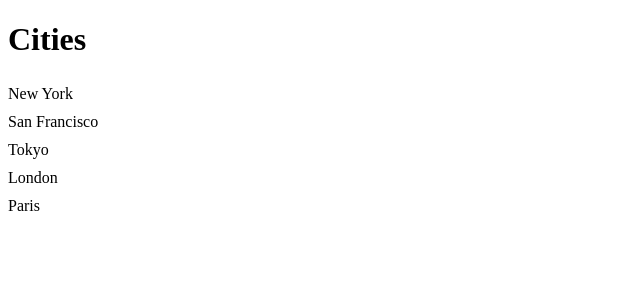
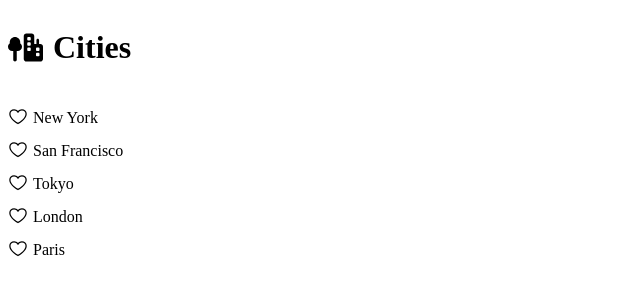
Before and after one commit to Piyush9724/LearningReact, a React (Vite) app: page / in a window 1280 px wide. Shown: the top 300 px of the page, without its empty margins (0-640 px from the left). Built offline with nearby package versions, Linux system fonts and the light colour scheme.

Commit message:
Add Like Component

```diff
--- a/package.json
+++ b/package.json
@@ -12,6 +12,7 @@
     "bootstrap": "^5.2.3",
     "react": "^18.2.0",
     "react-dom": "^18.2.0",
+    "react-icons": "^5.4.0",
     "styled-components": "^6.1.13"
   },
   "devDependencies": {
--- /dev/null
+++ b/src/components/Like/Like.tsx
@@ -0,0 +1,18 @@
+import { useState } from "react";
+import { PiHeart, PiHeartFill } from "react-icons/pi";
+
+function Like() {
+  const [isLiked, setIsLiked] = useState(false);
+
+  const handleClick = () => {
+    setIsLiked((prev) => !prev);
+  };
+
+  return (
+    <div onClick={handleClick} style={{cursor:'pointer'}}>
+        {isLiked ? <PiHeartFill size={20} color="red"/>: <PiHeart size={20}/>}
+    </div>
+  );
+}
+
+export default Like;
--- /dev/null
+++ b/src/components/Like/index.ts
@@ -0,0 +1,3 @@
+import Like from './Like';
+
+export default Like;
--- a/src/components/ListGroup/ListGroup.tsx
+++ b/src/components/ListGroup/ListGroup.tsx
@@ -2,6 +2,8 @@
 import { useState } from "react";
 import styles from "./ListGroup.module.css";
 import styled from "styled-components";
+import { FaTreeCity } from "react-icons/fa6";
+import Like from "../Like";
 
 const List = styled.ul`
   list-style: none;
@@ -12,9 +14,18 @@ interface ListItemProps {
   active: boolean;
 }
 
+const ListItemContainer = styled.div`
+  display: flex;
+  align-items: center;
+  margin: 5px 0;
+`;
+
 const ListItem = styled.li<ListItemProps>`
   padding: 5px 0;
   background: ${(props) => (props.active ? "pink" : "none")};
+  cursor: pointer;
+  flex: 1;
+  margin-left: 5px;
 `;
 
 interface ListGroupProps {
@@ -41,9 +52,18 @@ function ListGroup({ items, headings, onSelectItem }: ListGroupProps) {
   const message = items.length === 0 && <p>No items found</p>;
   //const handleClick = (event: MouseEvent) => { console.log(event) };
 
+  const HeaderContainer = styled.div`
+    display: flex;
+    align-items: center;
+  `;
+
   return (
     <>
-      <h1>{headings}</h1>
+      <HeaderContainer>
+        <FaTreeCity size={35} />
+        <h1 style={{ marginLeft: "10px" }}>{headings}</h1>
+      </HeaderContainer>
+
       {/* {items.length === 0 ? <p>No items found</p> : null} */}
       {message}
       {
@@ -68,6 +88,8 @@ function ListGroup({ items, headings, onSelectItem }: ListGroupProps) {
       </ul> */
         <List>
           {items.map((item, index) => (
+            <ListItemContainer key={item}>
+              <Like />
               <ListItem
                 active={index === selectedIndex}
                 //className="list-group-item"
@@ -84,6 +106,7 @@ function ListGroup({ items, headings, onSelectItem }: ListGroupProps) {
               >
                 {item}
               </ListItem>
+            </ListItemContainer>
           ))}
         </List>
       }
```
Also changed, not shown: src/components/ListGroup/ListGroup.module.css (+17 -0 lines), 1 other file (tests, documents, lock files or other folders). Lines whose indentation alone changed are shown as unchanged.
